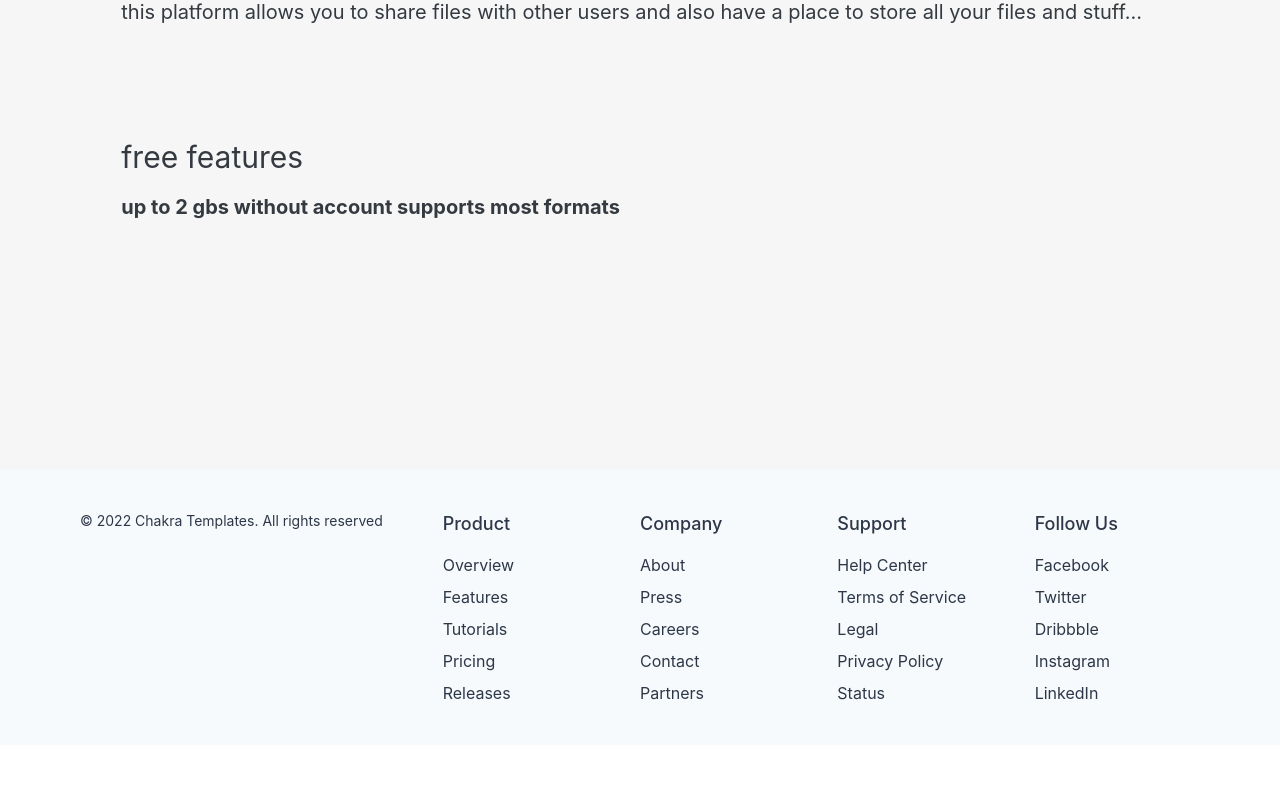
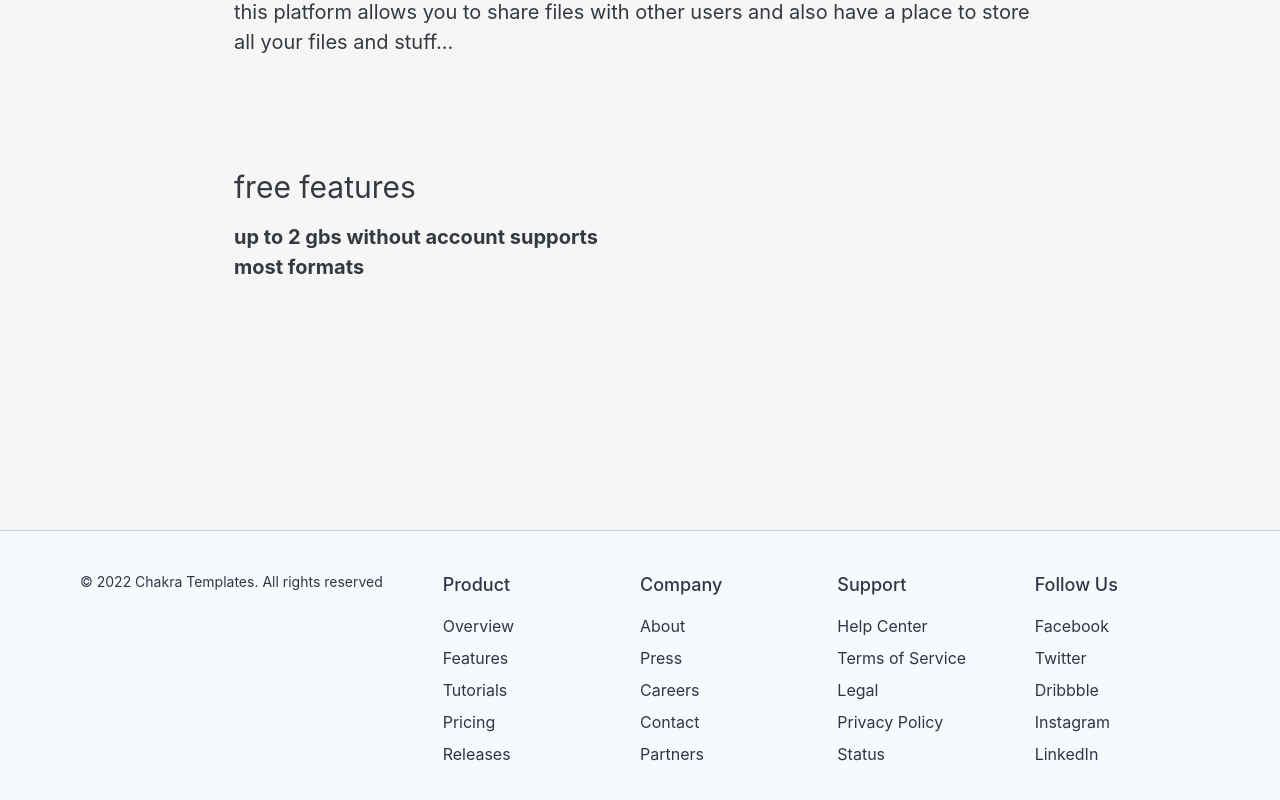
Before and after one commit to Rati1324/file-sharing, a React (Vite) app in the folder front-end/: page / in a window 1280 px wide. Shown: the part 424-1224 px from the top of the page. Before the commit the page ends 1169 px from the top, so only its background shows below. Built offline with nearby package versions, Linux system fonts and the light colour scheme.

Commit message:
fix footer styling

```diff
--- a/front-end/src/components/Footer.tsx
+++ b/front-end/src/components/Footer.tsx
@@ -21,6 +21,7 @@ export const Footer = () => {
   return (
     <Box
       // mt={10}
+      borderTop="1px solid rgba(52, 58, 64, 0.2)"
       bg={useColorModeValue('gray.50', 'gray.900')}
       color={useColorModeValue('gray.700', 'gray.200')}>
       <Container as={Stack} maxW={'6xl'} py={10}>
--- a/front-end/src/components/Home.tsx
+++ b/front-end/src/components/Home.tsx
@@ -12,15 +12,16 @@ const Home = ({ userLoggedIn }: { userLoggedIn: boolean }) => {
 
 	return (
 		<Box bg="#f6f6f6">
-			<Container maxW={'7xl'}>
+			<Container maxW={'5xl'}>
 				<Stack display="flex" align="center">
-					<Stack flex={4} color={'gray.100'} justify={{ lg: 'center' }} px={98} py={{ base: 4, md: 20, xl: 60 }}>
+					<Stack flex={4} justify={{ lg: 'center' }} px={90} py={{ base: 2, md: 20, xl: 60 }}>
 						<Stack spacing={4} mb={{ base: 4, md: 20 }}>
 							<Text fontFamily={'heading'} fontWeight={700}
 								textTransform={'uppercase'}
 								fontSize={'xl'} color={'gray.500'} style={{... textStyles}}>
 								{userLoggedIn ? 'Welcome' : 'you are not logged in'}
 							</Text>
+
 							<Heading color={'gray.500'} fontSize={{ base: '3xl', md: '5xl' }} style={{... textStyles}}>
 								File sharing platform
 							</Heading>
```
